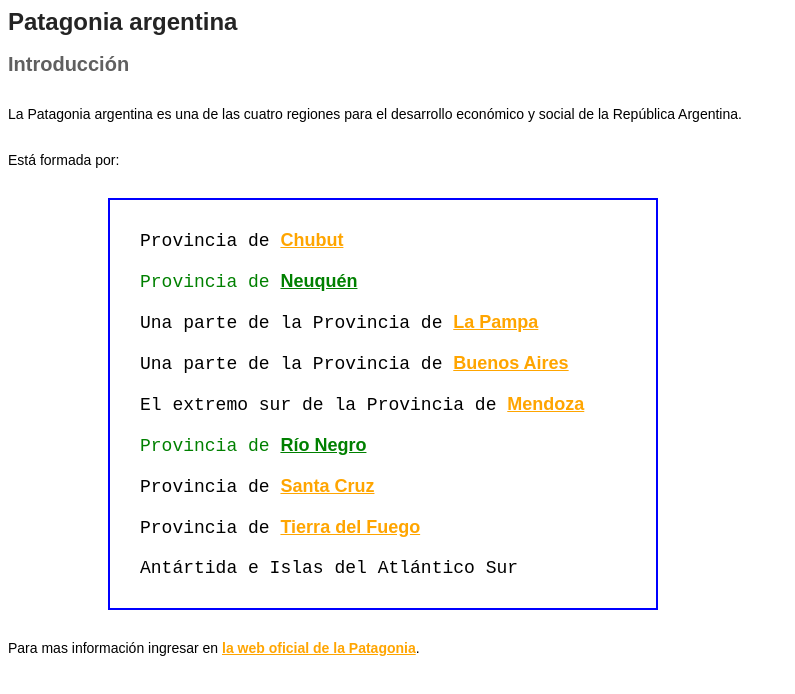
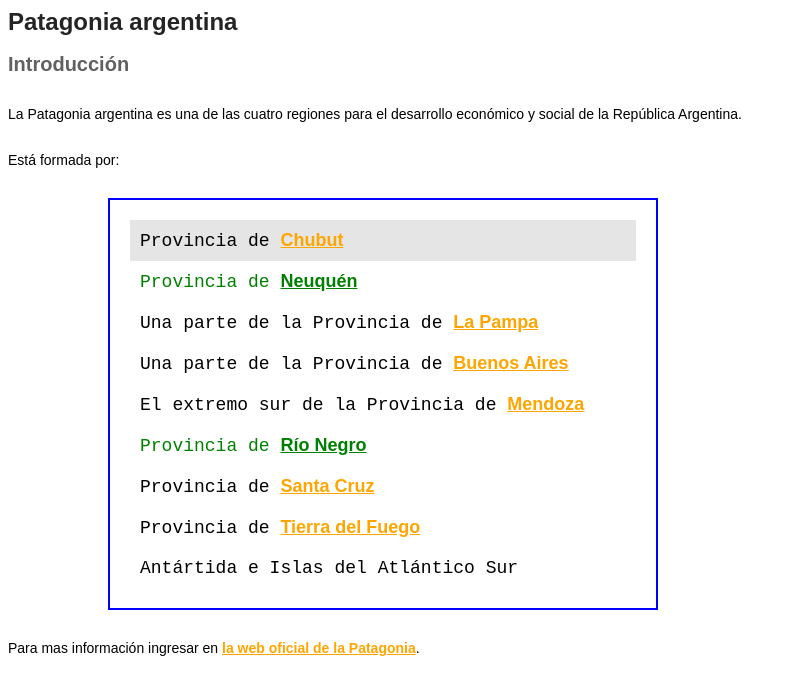
Before and after one commit to FabriLat/LabCom, a plain HTML site: page U03P01/index.html in a window 1280 px wide. In both pictures the pointer is over the item 382 px from the left and 240 px from the top of the page. Shown: the whole page, without its empty margins (0-795 px from the left). Drawn offline with Linux system fonts and the light colour scheme.

Commit message:
Corregi algo

```diff
--- a/U03P01/style.css
+++ b/U03P01/style.css
@@ -21,16 +21,17 @@ p{
     margin-bottom: 30px;
 }
 
+li:hover{
+    background-color:rgba(0,0,0,0.1);
+}
+
 li{
     font-size: 18px;
     font-family: monospace;
     padding: 10px;
-    cursor: color red;
 }
 
-li:hover{
-    color: 0,0,0,0.1;
-}
+
 
 #verde{
     color: green;
```
